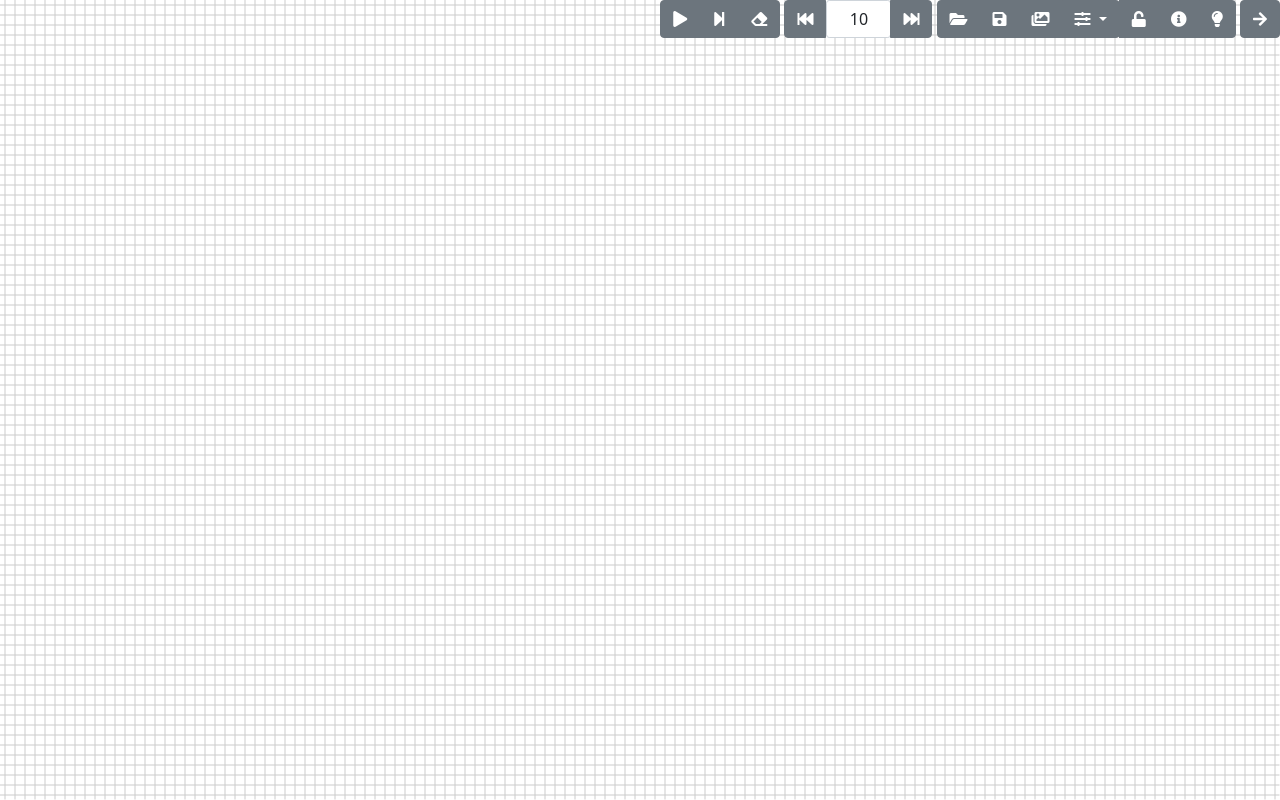
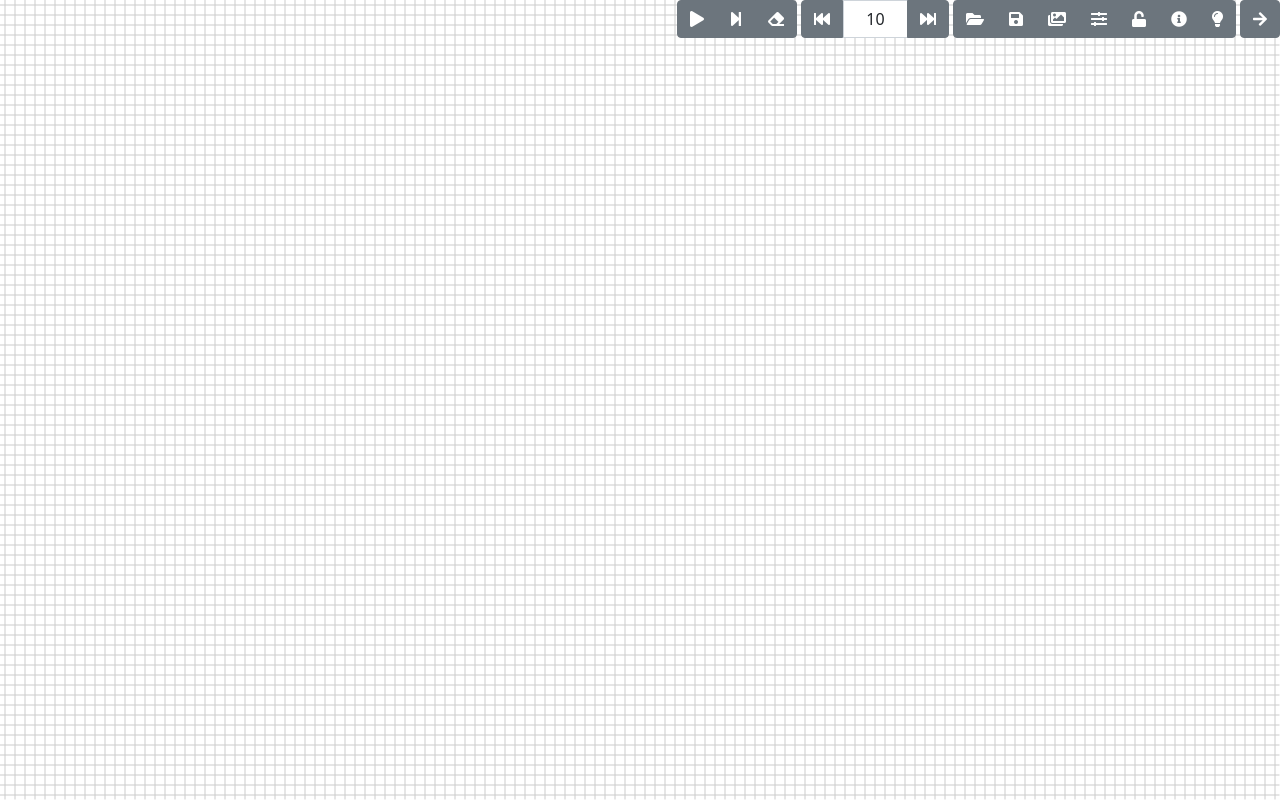
Before and after one commit to Tivian/GameOfLife, a plain HTML site: page index.html in a window 1280 px wide. Drawn offline with nearby package versions, Linux system fonts and the light colour scheme.

Commit message:
Fix incorrect class names
Previous version used incorrectly the class names from Bootstrap v4.0

```diff
--- a/index.html
+++ b/index.html
@@ -3,7 +3,7 @@
 <head>
     <meta charset='UTF-8'>
     <title>Game of Life</title>
-    <meta name='viewport' content='width=device-width, initial-scale=1'>
+    <meta name='viewport' content='width=device-width, initial-scale=1, maximum-scale=1, user-scalable=no'>
     <meta name='author' content='Paweł Kania'>
     <link rel='shortcut icon' type='image/x-icon' href='favicon.ico' />
 
@@ -30,8 +30,8 @@
         <div id='coord-y'>0</div>
     </div>
     <canvas id='game-of-life'></canvas>
-    <div id='toolbar' class='btn-toolbar d-inline-block text-nowrap' role='toolbar'>
-        <div class='btn-group mr-2' role='group'>
+    <div id='toolbar' class='btn-toolbar d-flex flex-wrap-reverse justify-content-end' role='toolbar'>
+        <div class='btn-group me-1 mb-1' role='group'>
             <a id='btn-play' type='button' class='btn btn-secondary' data-bs-toggle='tooltip' data-bs-placement='bottom' title='Play'>
                 <i class='fas fa-play' aria-hidden='true'></i>
             </a>
@@ -42,16 +42,16 @@
                 <i class='fas fa-eraser' aria-hidden='true'></i>
             </a>
         </div>
-        <div class='btn-group mr-2' role='group'>
+        <div class='btn-group me-1 mb-1' role='group'>
             <a id='btn-slower' type='button' class='btn btn-secondary' data-bs-toggle='tooltip' data-bs-placement='bottom' title='Slower'>
                 <i class='fas fa-fast-backward' aria-hidden='true'></i>
             </a>
-            <input id='in-speed' type='text' class='form-control form-inline text-center p-1 rounded-1' size='1' placeholder='Speed' aria-label='Speed'>
+            <input id='in-speed' type='text' class='form-control form-inline text-center p-1 rounded-0' size='1' placeholder='Speed' aria-label='Speed'>
             <a id='btn-faster' type='button' class='btn btn-secondary' data-bs-toggle='tooltip' data-bs-placement='bottom' title='Faster'>
                 <i class='fas fa-fast-forward' aria-hidden='true'></i>
             </a>
         </div>
-        <div class='btn-group mr-2' role='group'>
+        <div class='btn-group me-1 mb-1' role='group'>
             <a id='btn-load' type='button' class='btn btn-secondary' data-bs-toggle='tooltip' data-bs-placement='bottom' title='Load'>
                 <i class='fas fa-folder-open' aria-hidden='true'></i>
             </a>
@@ -61,7 +61,7 @@
             <a id='btn-gallery' type='button' class='btn btn-secondary' data-bs-toggle='tooltip' data-bs-placement='bottom' title='Gallery'>
                 <i class='fas fa-images' aria-hidden='true'></i>
             </a>
-            <a id='btn-settings' type='button' class='btn btn-secondary dropdown-toggle' data-bs-toggle='dropdown' aria-haspopup='true' aria-expanded='false'>
+            <a id='btn-settings' type='button' class='btn btn-secondary' data-bs-toggle='dropdown' aria-haspopup='true' aria-expanded='false'>
                 <i class='fas fa-sliders-h' aria-hidden='true'></i>
             </a>
             <form id='dropdown-settings' class='dropdown-menu px-3' aria-labelledby='dropdown-settings' autocomplete='off'>
@@ -123,7 +123,7 @@
                 <i class='fas fa-lightbulb' aria-hidden='true'></i>
             </a>
         </div>
-        <div class='btn-group mr-2' role='group'>
+        <div class='btn-group mb-1' role='group'>
             <a id='btn-hide' type='button' class='btn btn-secondary' data-bs-toggle='tooltip' data-bs-placement='bottom' title='Hide'>
                 <i class='fas fa-arrow-right' aria-hidden='true'></i>
             </a>
```
